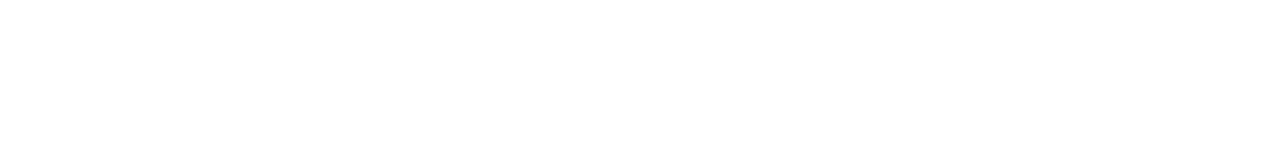
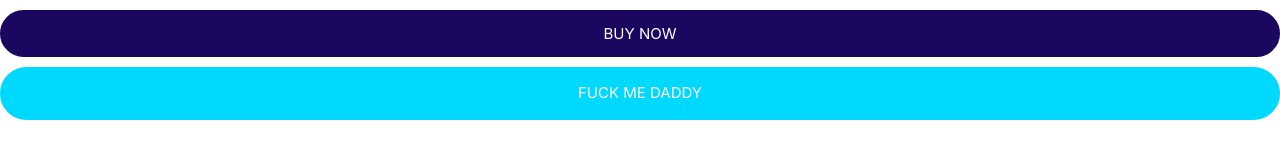
Before and after one commit to abdullaalsabti/Project-1-AASH, a plain HTML site: page index.html in a window 1280 px wide. Drawn offline with Linux system fonts and the light colour scheme.

Commit message:
defining different buttons

```diff
--- a/CSS/styles.css
+++ b/CSS/styles.css
@@ -149,3 +149,59 @@ a{
     align-items: center;
     justify-content: center;
 }
+
+
+/*buttons*/
+.button{
+    padding: 1.3rem 10rem;
+    border-radius: 40px;
+    outline: none;
+    font-size: 1.8rem;
+    text-transform: uppercase;
+    cursor: pointer;
+    white-space: nowrap;
+}
+.button:hover{
+    box-shadow: 0px 0px 15px 5px rgba(0, 0, 0, 0.3);
+}
+.button--dark{
+    background: var(--heading-color);
+    border: 2px solid var(--heading-color);
+    color: #fff;
+}
+.button--outline{
+    background: #fff;
+    border: 2px solid var(--heading-color);
+    color: #1b0760;
+}
+.button--outline:hover{
+    background: #1b0760;
+    color: #fff;
+}
+.button--light{
+    background: var(--secondary-color);
+    border: 2px solid var(--secondary-color);
+    color: #fff;
+}
+.button--light:hover{
+    background: #00c8eb;
+}
+.button--accent{
+    background: var(--accent-color);
+    border: 2px solid var(--accent-color);
+    color: #fff;
+}
+.button--accent:hover{
+    background: #fd4156;
+}
+.btn--block{
+    margin-top: 1rem;
+    display: inline-block;
+    text-align: center;
+    width: 100%;
+}
+@media screen and (min-width: 1024px){
+    .button{
+        font-size: 1.5rem;
+    }
+}
--- a/index.html
+++ b/index.html
@@ -15,6 +15,7 @@
     <title>Sabtify</title>
   </head>
   <body>
-
+    <button class="button button--dark btn--block"> Buy now </button>
+    <a href="#" class="button button--light btn--block"> fuck me daddy</a>
   </body>
 </html>
```
